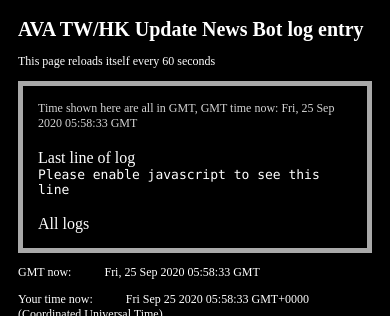
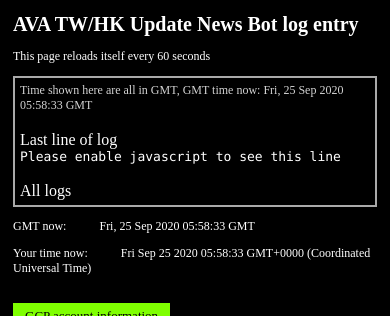
Before and after one commit to kb041204/Discord_AVA_TWHK_PatchNote_Bot_Logging_Website, a PHP site: page / in a window 390 px wide. Shown: the top 316 px of the page. Run offline with PHP 8.4, Linux system fonts and the light colour scheme.

Commit message:
Edit responsive design

```diff
--- a/index.php
+++ b/index.php
@@ -55,11 +55,18 @@ span.log_time {
 	font-size:1.15em;
 }
 @media only screen and (max-width: 1440px) {
+	body {
+		padding: 5px;
+	}
 	h1 {
 		font-size: 1.25em;
 	}
 	p {
 		font-size: 0.75em;
+	}
+	.log_entries {
+		border: 2px solid DarkGrey;
+		padding: 5px;
 	}
 	.log_title {
 		font-size: 1em;
```
